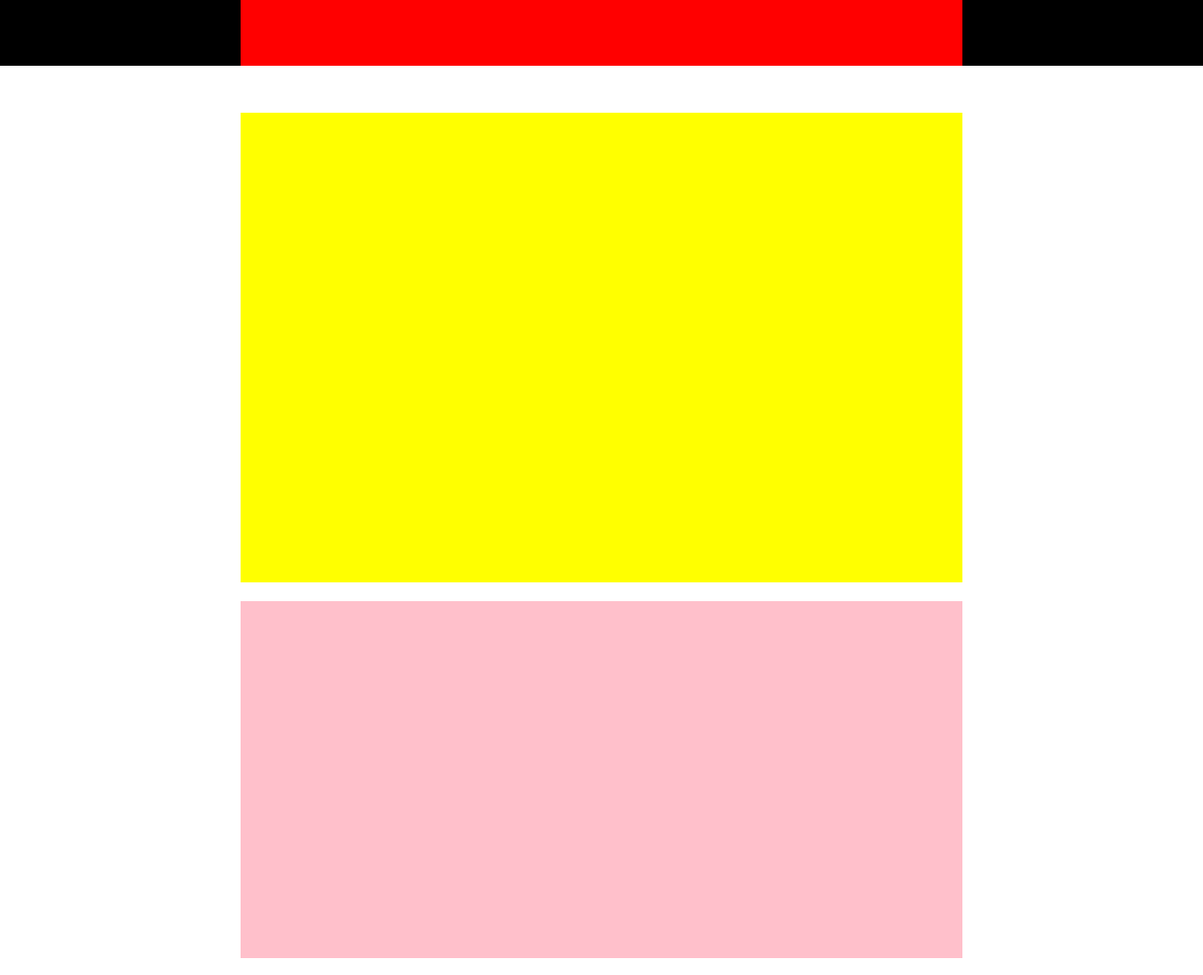
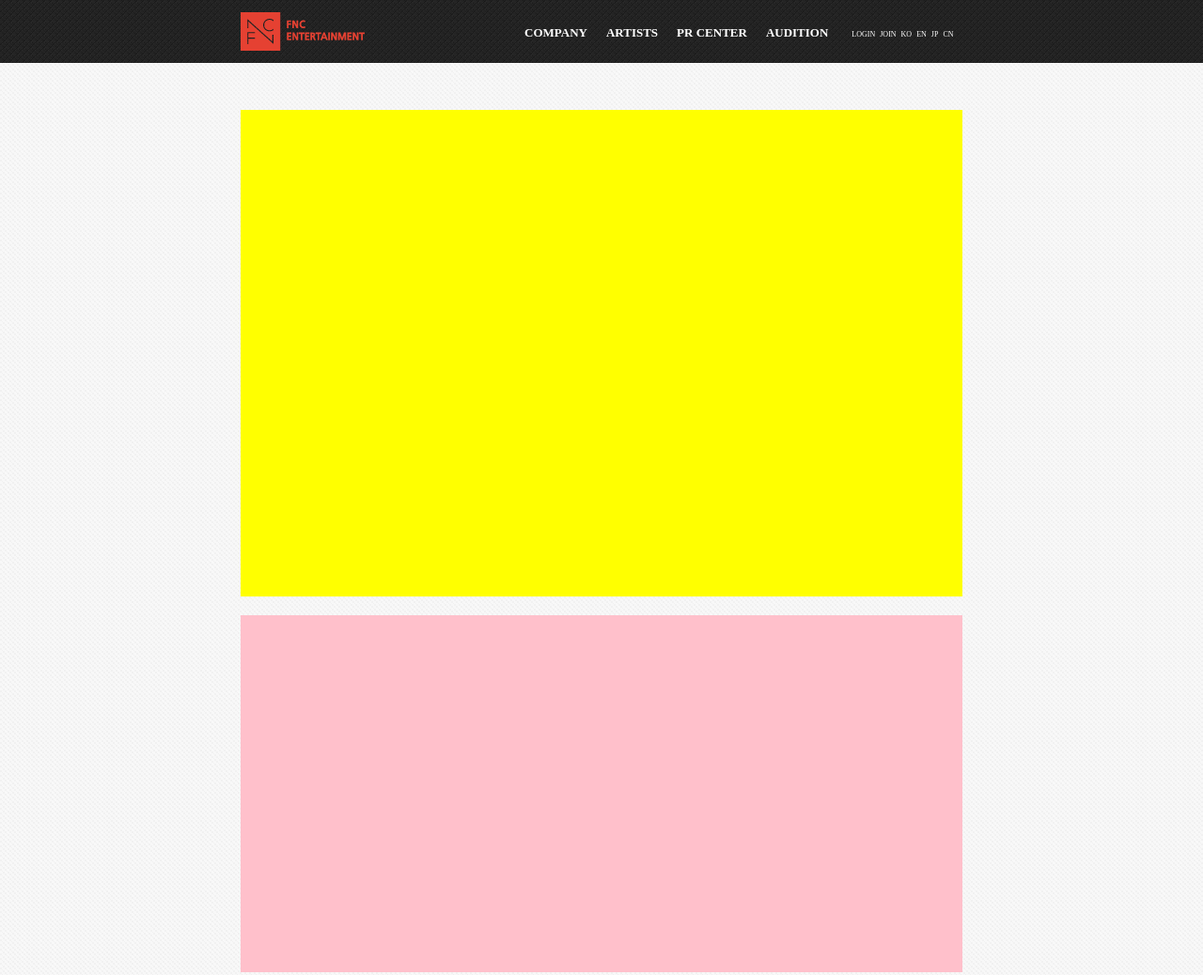
Before and after one commit to lulujmoon/WebStudy_ex2, a plain HTML site: page WebContent/index.html in a window 1280 px wide. Shown: the top 1038 px of the page at 94% size. Drawn offline with Linux system fonts and the light colour scheme.

Commit message:
0312 update

```diff
--- a/WebContent/css/layout_1.css
+++ b/WebContent/css/layout_1.css
@@ -1,19 +1,71 @@
 @charset "UTF-8";
+
+body{
+		background-image: url("../images/commons/back.gif");
+		font-family : "Nanum-Gothic", "나눔고딕", "돋움";
+}
 
 /*********************************** header ***********************************/
 .header{
 	width:100%;
-	height:70px;
-	background-color:black;
+	height:67px;
+	background-image: url("../images/commons/header_bg.png");
+	background-repeat: repeat-x;
 }
 
 .header > div{
 	width:60%;
-	background-color:red;
-	height:70px;
+	height:67px;
 	margin : 0 auto;
 }
 
+.logo{
+	padding: 13px 0 13px 0;
+	box-sizing: border-box;
+	float:left;
+}
+
+nav{
+	margin-left:170px;
+	color: white;
+	float:left;
+}
+
+.main_menu > li{
+	float:left;
+	list-style: none;
+	margin-right: 20px;
+	line-height: 67px;
+}
+
+.main_menu a{
+	color:white;
+	text-decoration:none;
+	font-size:13px;
+	font-weight: bold;
+
+}
+
+.main_menu{
+	float:left;
+}
+
+.option{
+	float:left;
+}
+
+.option > li{
+	float:left;
+	list-style: none;
+	margin-left: 5px;
+	line-height:67px;
+}
+
+.option a{
+	color:white;
+	text-decoration:none;
+	font-size:8px;
+}
 /*********************************** main *************************************/
 .main{
 	width: 60%;
@@ -24,7 +76,7 @@
 
 .main > div:first-child{
 	width:100%;
-	height: 500px;
+	height: 518px;
 	background-color:yellow;
 	margin-bottom:20px;
 }
--- a/WebContent/css/reset.css
+++ b/WebContent/css/reset.css
@@ -4,3 +4,8 @@
 	margin:0;
 	padding:0;
 }
+
+a{
+	text-decoration:none;
+	font-family : "Nanum-Gothic", "나눔고딕", "돋움";
+}
--- a/WebContent/index.html
+++ b/WebContent/index.html
@@ -8,7 +8,27 @@
 </head>
 <body>
 	<header class="header">
-		<div></div>
+		<div>
+			<div class="logo">
+				<a href="http://localhost/WebStudy_ex2/index.html"><img src="./images/commons/logo.png"></a>
+			</div>
+			<nav>
+				<ul class="main_menu">
+					<li><a href="#">COMPANY</a></li>
+					<li><a href="#">ARTISTS</a></li>
+					<li><a href="#">PR CENTER</a></li>
+					<li><a href="#">AUDITION</a></li>
+				</ul>
+				<ul class="option">
+					<li><a href="#">LOGIN</a></li>
+					<li><a href="#">JOIN</a></li>
+					<li><a href="#">KO</a></li>
+					<li><a href="#">EN</a></li>
+					<li><a href="#">JP</a></li>
+					<li><a href="#">CN</a></li>
+				</ul>
+			</nav>
+		</div>
 	</header>
 	<section class="main">
 		<div></div>
```
Also changed, not shown: WebContent/default.html (added, +59 -0 lines), WebContent/images/commons/back.gif (added), WebContent/images/commons/header_bg.png (added), WebContent/images/commons/logo.png (added).
